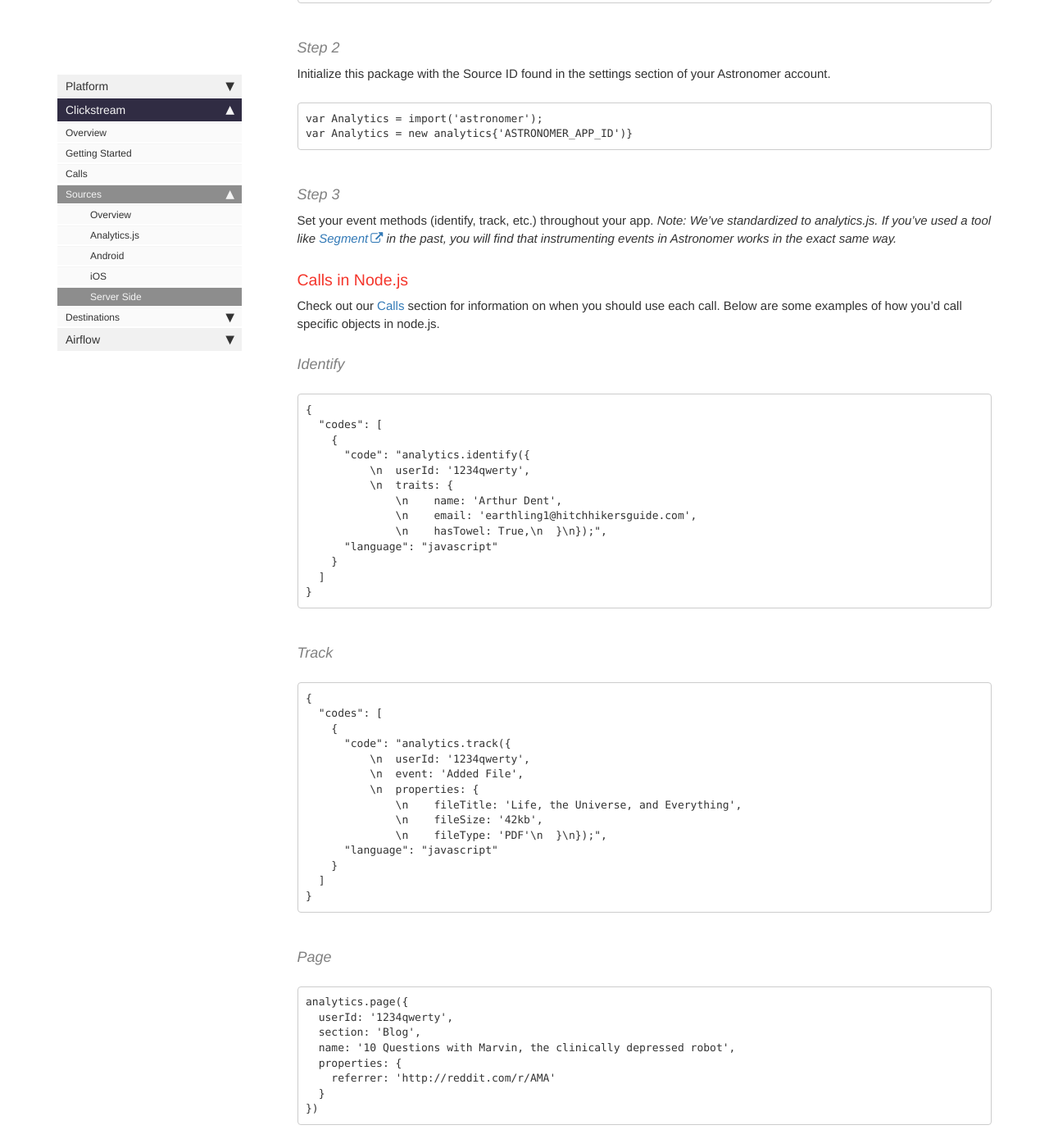
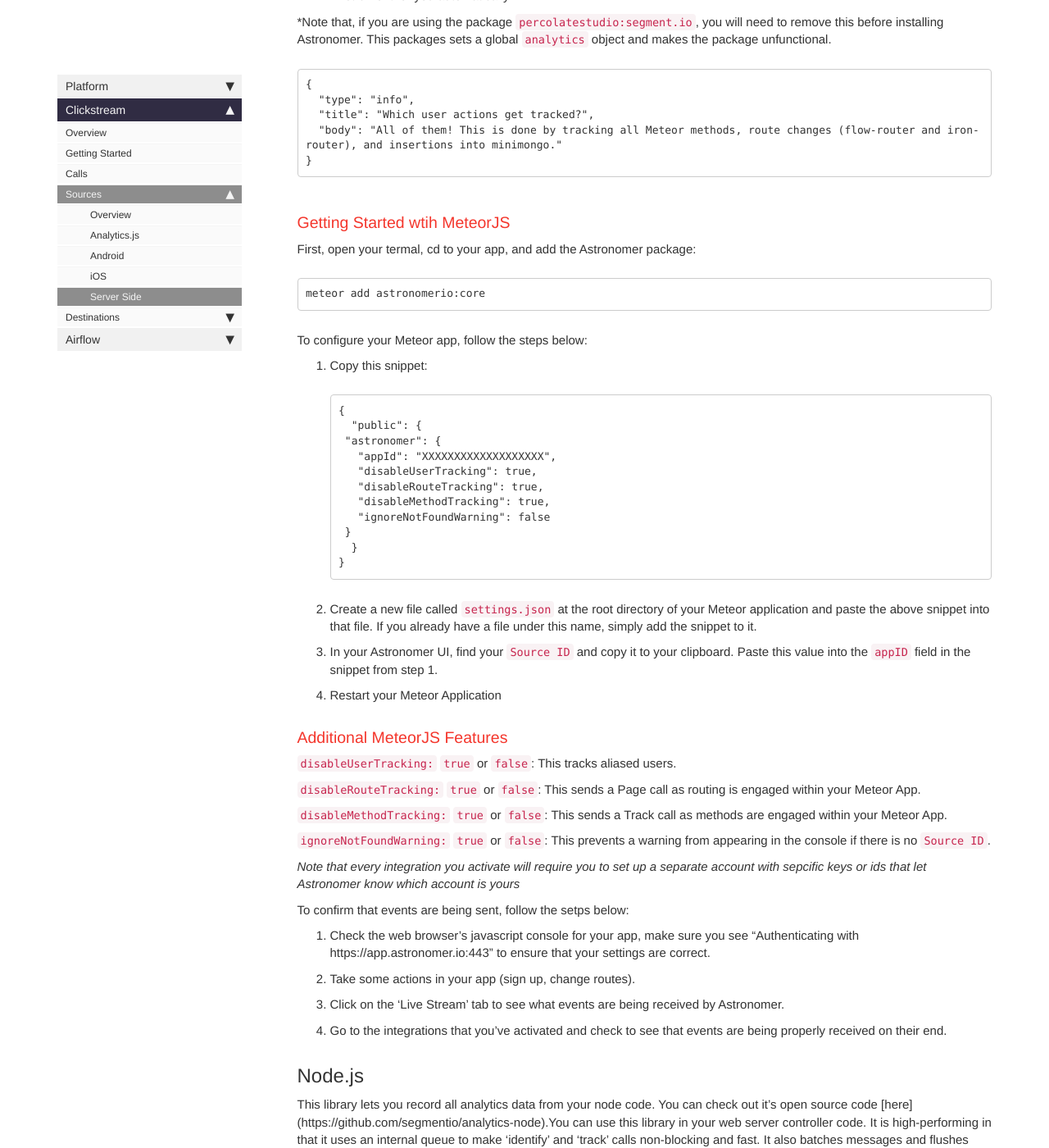
Before and after one commit to petedejoy/documentation, a Jekyll site: the page built from v2/clickstream/sources/serverside.md, in a window 1280 px wide and 1400 px high, scrolled down 4129 px. Shown: the whole window at 82% size. Built offline with Jekyll 4.4.1, drawn with Linux system fonts in a browser that asks for light colours; nearby versions of some CDN libraries; comment, search, counter and statistics services are not loaded; some of the changed text lies outside the part shown.

Commit message:
Server Side Sources MVP Final #6

````diff
--- a/v2/clickstream/sources/serverside.md
+++ b/v2/clickstream/sources/serverside.md
@@ -109,7 +109,64 @@ Post  `https://api.astronomer.io/v1/alias`
 
 ## MeteorJS
 
+*Note that this package is not being actively developed or maintained by Astronomer. However, it is still functional. If you would like to contribute to the package, please submit a pull request or email pete@astronomer.io.*
 
+If you're using the Meteor javascript app platform and haven't instrumented your app for user analytics yet, our [Meteor Package](https://atmospherejs.com/astronomerio/core) will instrument for you automatically!
+
+*Note that, if you are using the package `percolatestudio:segment.io`, you will need to remove this before installing Astronomer. This packages sets a global `analytics` object and makes the package unfunctional.
+```
+{
+  "type": "info",
+  "title": "Which user actions get tracked?",
+  "body": "All of them! This is done by tracking all Meteor methods, route changes (flow-router and iron-router), and insertions into minimongo."
+}
+```
+
+### Getting Started wtih MeteorJS
+
+First, open your termal, cd to your app, and add the Astronomer package:
+```
+meteor add astronomerio:core
+```
+
+To configure your Meteor app, follow the steps below:
+1. Copy this snippet:
+```
+{
+  "public": {
+    "astronomer": {
+      "appId": "XXXXXXXXXXXXXXXXXXX",
+      "disableUserTracking": true,
+      "disableRouteTracking": true,
+      "disableMethodTracking": true,
+      "ignoreNotFoundWarning": false
+    }
+  }
+}
+```
+2. Create a new file called `settings.json` at the root directory of your Meteor application and paste the above snippet into that file. If you already have a file under this name, simply add the snippet to it.
+
+3. In your Astronomer UI, find your `Source ID` and copy it to your clipboard. Paste this value into the `appID` field in the snippet from step 1.
+
+4. Restart your Meteor Application
+
+### Additional MeteorJS Features
+
+`disableUserTracking:` `true` or `false`: This tracks aliased users.
+
+`disableRouteTracking:` `true` or `false`: This sends a Page call as routing is engaged within your Meteor App.
+
+`disableMethodTracking:` `true` or `false`: This sends a Track call as methods are engaged within your Meteor App.
+
+`ignoreNotFoundWarning:` `true` or `false`: This prevents a warning from appearing in the console if there is no `Source ID`.
+
+*Note that every integration you activate will require you to set up a separate account with sepcific keys or ids that let Astronomer know which account is yours*
+
+To confirm that events are being sent, follow the setps below:
+1. Check the web browser's javascript console for your app, make sure you see "Authenticating with https://app.astronomer.io:443" to ensure that your settings are correct.
+2. Take some actions in your app (sign up, change routes).
+3. Click on the 'Live Stream' tab to see what events are being received by Astronomer.
+4. Go to the integrations that you've activated and check to see that events are being properly received on their end.
 
 ## Node.js
 
@@ -355,17 +412,23 @@ analytics.page('user_id', 'Docs', 'Python', {
 #### Group
 ```
 analytics.group('user_id', 'group_id', {
-  'name': 'Initech',
-  'domain': 'Accounting Software'
+  'name': 'Astronomer',
+  'domain': 'Data Engineering Platform'
 })
 ```
 
+#### Alias
+```
+analytics.alias(previous_id, user_id)
+```
 
-### Ruby - NOT DONE
+## Ruby
 
 This library lets you record analytics data from your Ruby code. You can use this library in your web server controller code. It is high-performing in that it uses an internal queue to make 'identify' and 'track' calls non-blocking and fast. It also batches messages and flushes aysynchronously to our servers.
 
 Check out our `astronomer` [Ruby gem](https://rubygems.org/gems/astronomer/) to see the library.
+
+### Getting Started with Ruby
 
 #### Step 1
 
@@ -381,10 +444,57 @@ gem install astronomer
 
 #### Step 2
 
-Inside your Ruby application, you'll want to set your Source ID inside an instance of the Analytics object:
+Inside your Ruby application, you'll want to set your `Source ID` inside an instance of the Analytics object:
 ```
 analytics = Segment::Analytics.new({
   app_id: 'YOUR_APP_ID'
 })
 ```
-*Note that you can find your app_id in the settings section of your Astronomer App.*
+*Note that you can find your `Source ID` in the settings section of your Astronomer App.*
+
+### Calls in Ruby
+
+Check out our [Calls](../calls.md) section for information on when you should use each call. Below are some examples of how you'd call specific objects in Ruby.
+
+#### Identify
+```
+analytics.identify(
+    user_id: '1234qwerty',
+    traits: { email: "#{} user,email }", fingers: 10 },
+    context: {ip: '0.0.0.0'})
+
+)
+```
+
+#### Track
+```
+analytics.track(
+    user_id: `1234qwerty`,
+    event: 'Add to cart'
+    properties: {price: 50.00, color, 'Medium'}
+)
+```
+
+#### Page
+```
+analytics.page(
+    user_id: user_id,
+    category: Prod site
+    name: 'Landing page'
+    properties: { url: 'https://astronomer.io'}
+)
+```
+
+#### Group
+```
+analytics.group(
+    user_id: '1234qwerty'
+    group_id: '10'
+    traits: { name: 'Astronomer', description: 'Data Engineering Platform'}
+)
+```
+
+#### Alias
+```
+analytics.alias(previous_id: 'previous id', user_id: 'new id')
+```
````
Also changed, not shown: other parts of v2/clickstream/sources/serverside.md (+1 -1 lines), v2/clickstream/calls.md (+2 -1 lines), v2/clickstream/destinations/overview.md (+0 -8 lines), v2/clickstream/sources/overview.md (+5 -8 lines).
